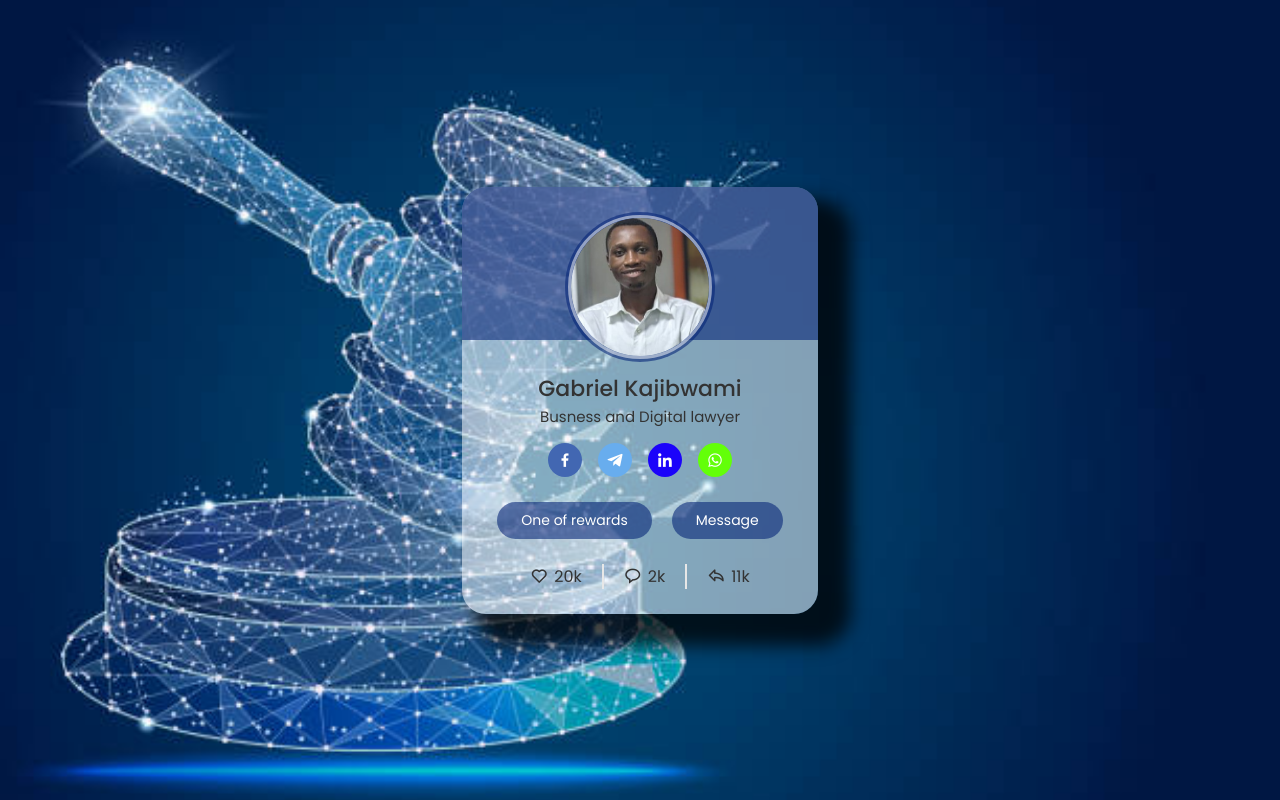
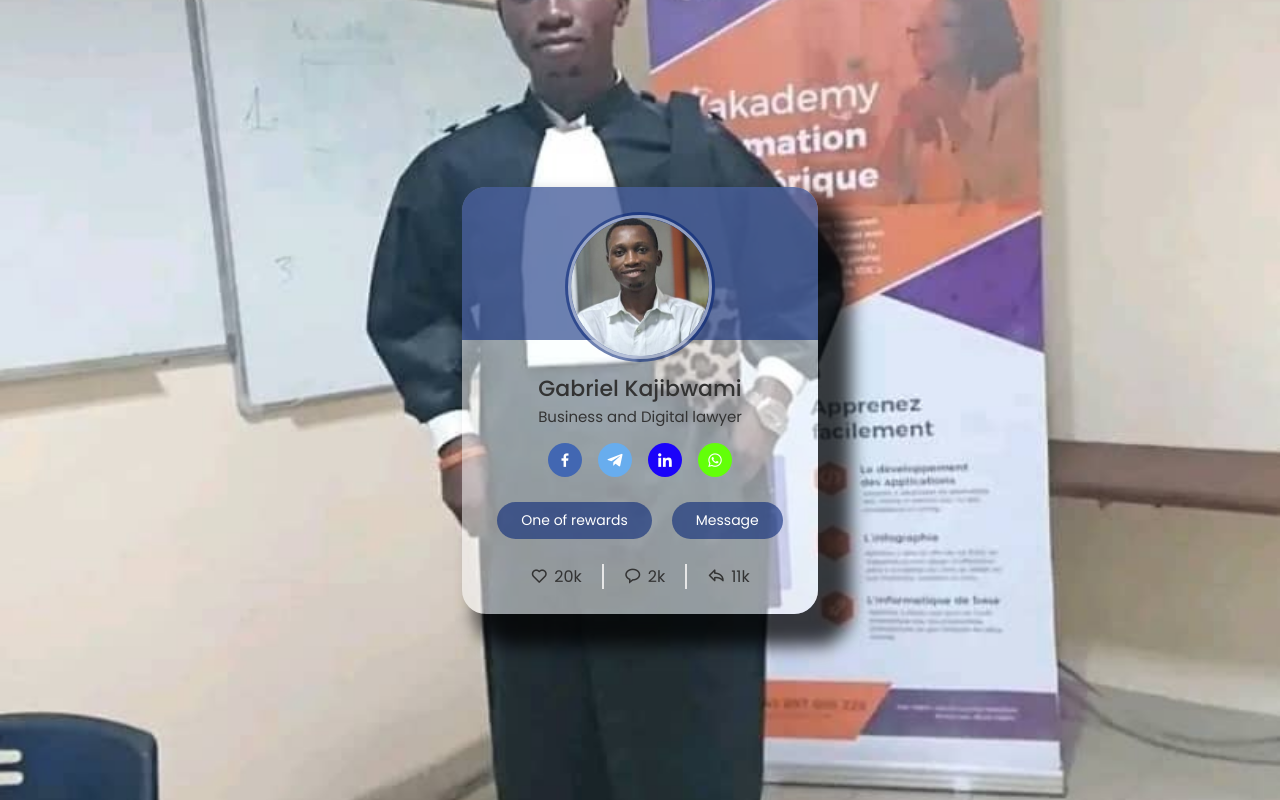
Before and after one commit to Salomonmwilo/Gabriel-Kajibwami-Profil-card, a plain HTML site: page index.html in a window 1280 px wide. Drawn offline with nearby package versions, Linux system fonts and the light colour scheme.

Commit message:
I change the background image

```diff
--- a/index.html
+++ b/index.html
@@ -2,7 +2,7 @@
 <html>
     <head>
         <meta charset="Utf-8"/>
-        <meta name="description" content="Busness and Digital lawyer ; Busness and Digital law researcher" src="IMG-20241212-WA0005.jpg">
+        <meta name="description" content="Business and Digital lawyer ; Business and Digital law researcher" src="IMG-20241212-WA0005.jpg">
         <meta name="keywords" content="Avocat, Droit, recherche, droit ohada">
         <meta name="author" content="Salomon Mwilo">
         <mata http-equiv="x-UA-compatible" content="IE-edge"/>
@@ -19,7 +19,7 @@
             </div>
             <div class="text-data">
                 <span class="name">Gabriel Kajibwami</span>
-                <span class="job">Busness and Digital lawyer</span>
+                <span class="job">Business and Digital lawyer</span>
             </div>
             <div class="media-bottons">
                 <a href="https://m.facebook.com/gabriel.raphael.3348/" target="_blank" style="background: #4267b2" class="link">
--- a/style.css
+++ b/style.css
@@ -13,7 +13,7 @@ body{
     justify-content: center;
     background-color: #f4f4f4;
     overflow: visible;
-    background-image: url(istockphoto-1035043786-612x612.jpg);
+    background-image: url(image\ bg.jpg);
     background-size: cover;
     background-position: center;
     background-repeat: no-repeat;
```
Also changed, not shown: image bg.jpg (added).
